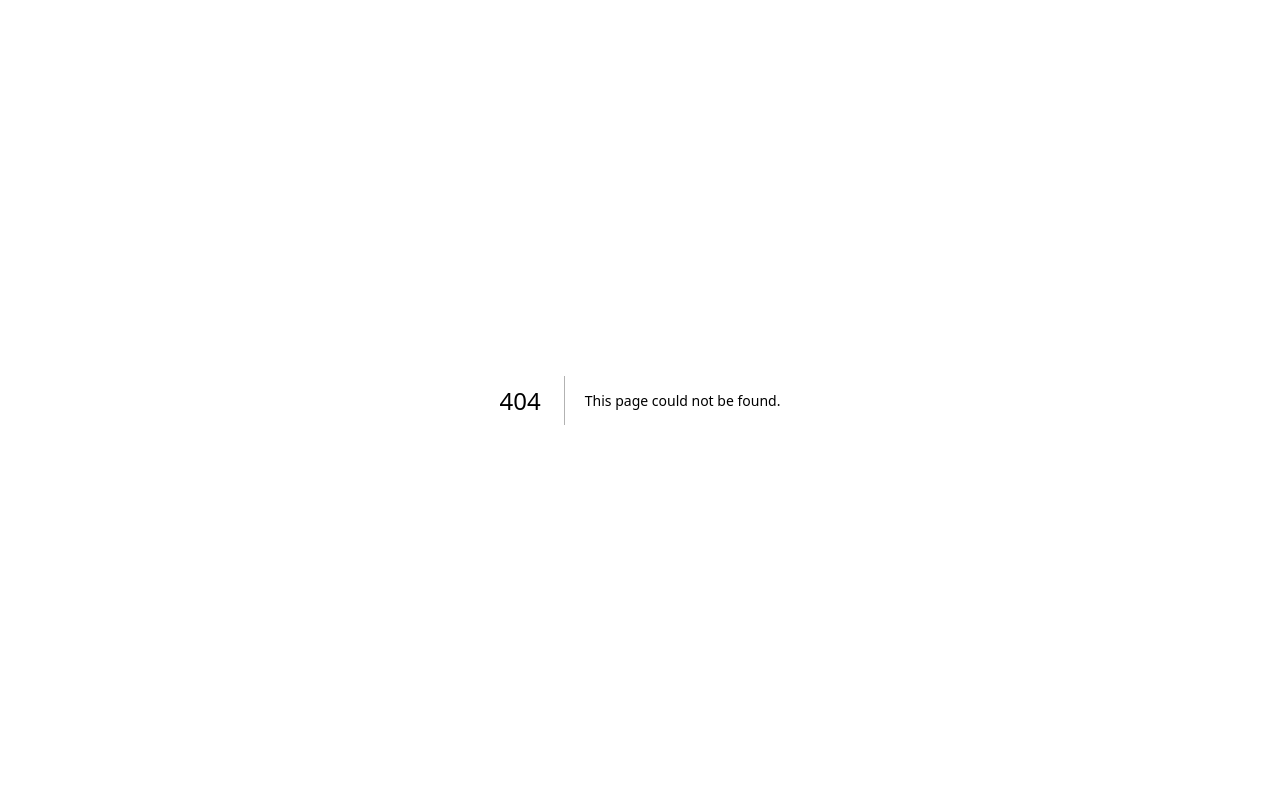
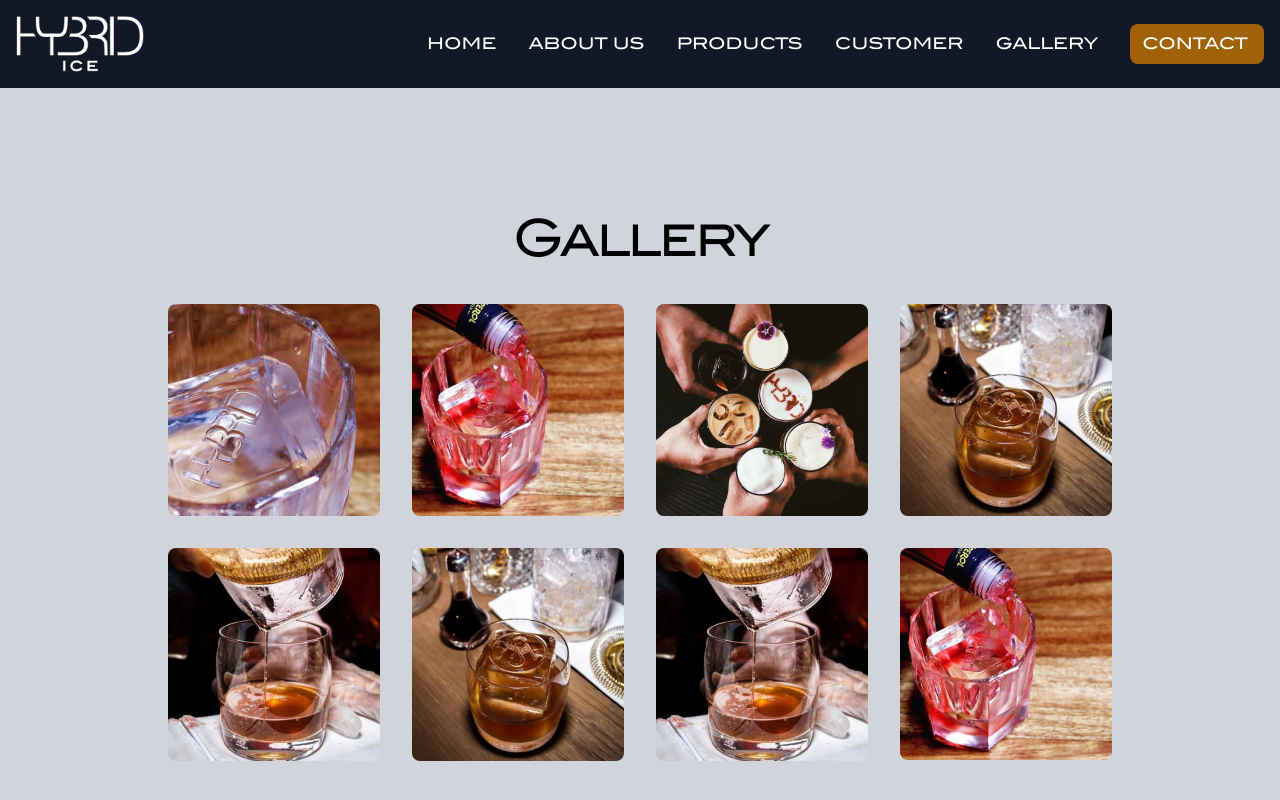
Before and after one commit to Eaj-JPN/hybrid-ice, a Next.js app: page /gallery in a window 1280 px wide. Before the commit this address had no page. Shown: the top 800 px of the page. Built offline with nearby package versions, Linux system fonts and the light colour scheme.

Commit message:
add details revise product add gallery

```diff
--- /dev/null
+++ b/app/gallery/page.tsx
@@ -0,0 +1,150 @@
+"use client";
+
+import React from "react";
+import Image from "next/image";
+import localFont from "next/font/local";
+
+import Lenis from "@studio-freight/lenis";
+import { useEffect, useRef } from "react";
+
+import PageFooter from "@/components/PageFooter";
+import PageHeaderAlt from "@/components/PageHeaderAlt";
+
+const BlairM = localFont({ src: "../../fonts/BlairMedium.otf" });
+const BlairL = localFont({ src: "../../fonts/BlairLight.otf" });
+
+const page = () => {
+  // Smooth Scrolling
+  useEffect(() => {
+    const lenis = new Lenis();
+
+    lenis.on("scroll", (e) => {
+      console.log(e);
+    });
+
+    function raf(time) {
+      lenis.raf(time);
+      requestAnimationFrame(raf);
+    }
+    requestAnimationFrame(raf);
+  }, []);
+
+  return (
+    <main>
+      <div className="bg-gray-900">
+        <PageHeaderAlt />
+      </div>
+
+      {/* Gallery */}
+      <section
+        id="Gallery"
+        className=" flex flex-col items-center justify-center min-h-screen h-fit bg-gray-300 overflow-hidden"
+      >
+        <div className="p-10 h-fit flex items-center text-center justify-center">
+          <div className="w-full mx-auto space-y-10">
+            {/* Title */}
+            <div className={BlairL.className}>
+              <h1 className="text-4xl lg:text-5xl font-bold text-black">
+                Gallery
+              </h1>
+            </div>
+
+            {/* Images Grid*/}
+            <div className="grid grid-cols-2 md:grid-cols-3 xl:grid-cols-4 gap-8 px-10 xl:px-32">
+              {/* Image */}
+              <div className="h-auto max-w-full  hover:shadow-md">
+                <Image
+                  className="rounded-lg"
+                  src="/assets/image1.webp"
+                  width={1000}
+                  height={1000}
+                  alt=""
+                />
+              </div>
+
+              {/* Image */}
+              <div className="h-auto max-w-full  hover:shadow-md">
+                <Image
+                  className="rounded-lg"
+                  src="/assets/image3.webp"
+                  width={1000}
+                  height={1000}
+                  alt=""
+                />
+              </div>
+
+              {/* Image */}
+              <div className="h-auto max-w-full  hover:shadow-md">
+                <Image
+                  className="rounded-lg"
+                  src="/assets/image5.webp"
+                  width={1000}
+                  height={1000}
+                  alt=""
+                />
+              </div>
+
+              {/* Image */}
+              <div className="h-auto max-w-full  hover:shadow-md">
+                <Image
+                  className="rounded-lg"
+                  src="/assets/image2.webp"
+                  width={1000}
+                  height={1000}
+                  alt=""
+                />
+              </div>
+
+              {/* Image */}
+              <div className="h-auto max-w-full  hover:shadow-md">
+                <Image
+                  className="rounded-lg"
+                  src="/assets/image4.webp"
+                  width={1000}
+                  height={1000}
+                  alt=""
+                />
+              </div>
+
+              {/* Image */}
+              <div className="h-auto max-w-full  hover:shadow-md">
+                <Image
+                  className="rounded-lg"
+                  src="/assets/image2.webp"
+                  width={1000}
+                  height={1000}
+                  alt=""
+                />
+              </div>
+
+              {/* Image */}
+              <div className="h-auto max-w-full  hover:shadow-md">
+                <Image
+                  className="rounded-lg"
+                  src="/assets/image4.webp"
+                  width={1000}
+                  height={1000}
+                  alt=""
+                />
+              </div>
+
+              {/* Image */}
+              <div className="h-auto max-w-full  hover:shadow-md">
+                <Image
+                  className="rounded-lg"
+                  src="/assets/image3.webp"
+                  width={1000}
+                  height={1000}
+                  alt=""
+                />
+              </div>
+            </div>
+          </div>
+        </div>
+      </section>
+      <PageFooter />
+    </main>
+  );
+};
+
+export default page;
--- a/app/product/page.tsx
+++ b/app/product/page.tsx
@@ -1,106 +1,87 @@
-'use client'
+"use client";
 
-import React from 'react'
-import localFont from 'next/font/local'
-import Link from 'next/link'
-import { useEffect, useRef } from 'react'
-import Image from 'next/image'
-import Lenis from '@studio-freight/lenis'
+import React from "react";
+import localFont from "next/font/local";
+import Link from "next/link";
+import { useEffect, useRef } from "react";
+import Image from "next/image";
+import Lenis from "@studio-freight/lenis";
 
-import PageFooter from '@/components/PageFooter'
-import PageHeaderAlt from '@/components/PageHeaderAlt'
+import PageFooter from "@/components/PageFooter";
+import PageHeaderAlt from "@/components/PageHeaderAlt";
 
-const BlairM = localFont({src: '../../fonts/BlairMedium.otf'})
-const BlairL = localFont({src: '../../fonts/BlairLight.otf'})
+const BlairM = localFont({ src: "../../fonts/BlairMedium.otf" });
+const BlairL = localFont({ src: "../../fonts/BlairLight.otf" });
 
 const page = () => {
+  // Smooth Scrolling
+  useEffect(() => {
+    const lenis = new Lenis();
 
-// Smooth Scrolling
-useEffect ( () => {
-    const lenis = new Lenis()
-
-    lenis.on('scroll', (e) => {
-      console.log(e)
-    })
+    lenis.on("scroll", (e) => {
+      console.log(e);
+    });
 
     function raf(time) {
-      lenis.raf(time)
-      requestAnimationFrame(raf)
+      lenis.raf(time);
+      requestAnimationFrame(raf);
     }
-    requestAnimationFrame(raf)
+    requestAnimationFrame(raf);
   }, []);
 
   return (
     <main>
-        <div className='bg-gray-900'>
-          <PageHeaderAlt/>
+      <div className="bg-gray-900">
+        <PageHeaderAlt />
       </div>
 
       {/* Landing */}
-        <section className='m-0 flex flex-col min-h-screen h-screen bg-no-repeat bg-fill bg-[url(/assets/bg4.jpg)] overflow-hidden'>
-          <div className=' h-screen w-screen bg-black bg-opacity-50'>
-
+      <section className="m-0 flex flex-col min-h-screen h-screen bg-no-repeat bg-fill bg-[url(/assets/bg4.jpg)] overflow-hidden">
+        <div className=" h-screen w-screen bg-black bg-opacity-50">
           {/* Text */}
-            <div className='flex h-screen items-center justify-center'>
-              <div className='text-center text-white w-4/6 space-y-8'>
-
+          <div className="flex h-screen items-center justify-center">
+            <div className="text-center text-white w-4/6 space-y-8">
               <div className={BlairM.className}>
-                  <h1 className="text-5xl lg:text-6xl">
-                    OUR PRODUCTS
-                  </h1>
-                </div>
-
+                <h1 className="text-5xl lg:text-6xl">OUR PRODUCTS</h1>
               </div>
             </div>
-
+          </div>
         </div>
       </section>
 
-        {/* Founders */}
-        <section className='py-16 px-32 flex flex-col items-center justify-center min-h-screen h-fit bg-gray-300 overflow-hidden'>
-        <div className='p-10 h-fit flex items-center justify-center'>
-              <div className='w-full mx-auto space-y-10'>
-
+      {/* Product */}
+      <section className="py-16 px-8 lg:px-32 flex flex-col items-center justify-center min-h-screen h-fit bg-gray-300 overflow-hidden">
+        <div className="p-10 h-fit flex items-center justify-center">
+          <div className="w-full mx-auto space-y-10">
             {/* Title */}
             <div className={BlairL.className}>
-                  <h1 className='text-4xl lg:text-5xl font-bold text-black pb-10 text-center'>
+              <h1 className="text-4xl lg:text-5xl font-bold text-black pb-10 text-center">
                 SIZES AND PRICES
               </h1>
             </div>
 
             {/* Product Grid */}
-                <div className="grid grid-cols-1 grid-rows-3 gap-4">
+            <div className="grid grid-cols-1 grid-rows-3 gap-4 ">
               {/* Cube */}
-                    <div className='lg:flex gap-x-16 p-8'>
-                      {/* Image */}
-                      <div className='h-fit w-auto flex justify-center text-center items-center'>
+              <div className="w-full h-auto flex flex-col lg:flex-row gap-x-4 p-2">
+                <div className="h-full lg:w-1/2 flex lg:justify-center items-center ">
+                  <div className="lg:h-96 lg:w-96 w-80 h-80">
                     <Image
-                        className=' rounded-lg object-cover hover:shadow-lg '
-                        src='/assets/ProductCube.png'
+                      className=" rounded-lg object-cover hover:shadow-lg "
+                      src="/assets/ProductCube.png"
                       width={1000}
                       height={1000}
                       alt=""
                     />
                   </div>
-
-                      {/* Description */}
-                      <div className='pt-4'>
-                        <div className='text-black space-y-4'>
+                </div>
+                <div className="h-full lg:w-1/2 lg:px-4 pt-4">
                   <div className={BlairL.className}>
-                                <h1 className='text-3xl font-bold '>
-                                    CUBE
-                                </h1>
+                    <h1 className="text-4xl font-bold pb-4 w-96">CUBE</h1>
                   </div>
-                            <p className='text-xl font-bold'>
-                                RP. 6,500-
-                            </p>
-                            <p className='text-l'>
-                            Maecenas et auctor magna. In porttitor sapien euismod ex lacinia imperdiet. Nullam tincidunt lobortis ante, non vehicula diam molestie a. Quisque semper sit amet quam blandit dignissim. Nam nec porta est. Nulla nunc nulla, ultricies eu urna non, tincidunt facilisis justo. Phasellus ut neque consequat ante faucibus posuere.
-                            </p>
-                            <p className='text-xl font-bold'>
-                                Sizes Available
-                            </p>
-                            <ul className='list-disc pl-8'>
+                  <p className="text-xl font-bold pb-4">RP. 6,500-</p>
+                  <p className="text-xl font-bold pb-4">Sizes Available</p>
+                  <ul className="list-disc pl-8">
                     <li>4x4x4</li>
                     <li>4x4x4</li>
                     <li>4x4x4</li>
@@ -110,39 +91,27 @@ useEffect ( () => {
                   </ul>
                 </div>
               </div>
-                    </div>
 
               {/* Rectangle */}
-                    <div className='lg:flex gap-x-16 p-8'>
-                      {/* Image */}
-                      <div className='h-fit w-auto flex justify-center text-center items-center'>
+              <div className="w-full h-auto flex flex-col lg:flex-row gap-x-4 p-2">
+                <div className="h-full lg:w-1/2 flex lg:justify-center items-center ">
+                  <div className="lg:h-96 lg:w-96 w-80 h-80">
                     <Image
-                        className=' rounded-lg object-cover hover:shadow-lg '
-                        src='/assets/ProductRect.png'
+                      className=" rounded-lg object-cover hover:shadow-lg "
+                      src="/assets/ProductRect.png"
                       width={1000}
                       height={1000}
                       alt=""
                     />
                   </div>
-
-                      {/* Description */}
-                      <div className='pt-4'>
-                        <div className='text-black space-y-4'>
+                </div>
+                <div className="h-full lg:w-1/2 lg:px-4 pt-4">
                   <div className={BlairL.className}>
-                                <h1 className='text-3xl font-bold '>
-                                    Rectangle
-                                </h1>
+                    <h1 className="text-4xl font-bold pb-4 w-96">Rectangle</h1>
                   </div>
-                            <p className='text-xl font-bold'>
-                                RP. 6,500-
-                            </p>
-                            <p className='text-l'>
-                            Maecenas et auctor magna. In porttitor sapien euismod ex lacinia imperdiet. Nullam tincidunt lobortis ante, non vehicula diam molestie a. Quisque semper sit amet quam blandit dignissim. Nam nec porta est. Nulla nunc nulla, ultricies eu urna non, tincidunt facilisis justo. Phasellus ut neque consequat ante faucibus posuere.
-                            </p>
-                            <p className='text-xl font-bold'>
-                                Sizes Available
-                            </p>
-                            <ul className='list-disc pl-8'>
+                  <p className="text-xl font-bold pb-4">RP. 6,500-</p>
+                  <p className="text-xl font-bold pb-4">Sizes Available</p>
+                  <ul className="list-disc pl-8">
                     <li>4x4x4</li>
                     <li>4x4x4</li>
                     <li>4x4x4</li>
@@ -152,39 +121,27 @@ useEffect ( () => {
                   </ul>
                 </div>
               </div>
-                    </div>
 
               {/* Sphere */}
-                    <div className='lg:flex gap-x-16 p-8'>
-                      {/* Image */}
-                      <div className='h-fit w-auto flex justify-center text-center items-center'>
+              <div className="w-full h-auto flex flex-col lg:flex-row gap-x-4 p-2">
+                <div className="h-full lg:w-1/2 flex lg:justify-center items-center ">
+                  <div className="lg:h-96 lg:w-96 w-80 h-80">
                     <Image
-                        className=' rounded-lg object-cover hover:shadow-lg '
-                        src='/assets/ProductSphr.png'
+                      className=" rounded-lg object-cover hover:shadow-lg "
+                      src="/assets/ProductSphr.png"
                       width={1000}
                       height={1000}
                       alt=""
                     />
                   </div>
-
-                      {/* Description */}
-                      <div className='pt-4'>
-                        <div className='text-black space-y-4'>
+                </div>
+                <div className="h-full lg:w-1/2 lg:px-4 pt-4">
                   <div className={BlairL.className}>
-                                <h1 className='text-3xl font-bold '>
-                                    Sphere
-                                </h1>
+                    <h1 className="text-4xl font-bold pb-4 w-96">Sphere</h1>
                   </div>
-                            <p className='text-xl font-bold'>
-                                RP. 6,500-
-                            </p>
-                            <p className='text-l'>
-                            Maecenas et auctor magna. In porttitor sapien euismod ex lacinia imperdiet. Nullam tincidunt lobortis ante, non vehicula diam molestie a. Quisque semper sit amet quam blandit dignissim. Nam nec porta est. Nulla nunc nulla, ultricies eu urna non, tincidunt facilisis justo. Phasellus ut neque consequat ante faucibus posuere.
-                            </p>
-                            <p className='text-xl font-bold'>
-                                Sizes Available
-                            </p>
-                            <ul className='list-disc pl-8'>
+                  <p className="text-xl font-bold pb-4">RP. 6,500-</p>
+                  <p className="text-xl font-bold pb-4">Sizes Available</p>
+                  <ul className="list-disc pl-8">
                     <li>4x4x4</li>
                     <li>4x4x4</li>
                     <li>4x4x4</li>
@@ -196,14 +153,12 @@ useEffect ( () => {
               </div>
             </div>
           </div>
-
-              </div>
         </div>
       </section>
 
-        <PageFooter/>
+      <PageFooter />
     </main>
-  )
-}
+  );
+};
 
-export default page
+export default page;
--- a/components/PageHeaderAlt.tsx
+++ b/components/PageHeaderAlt.tsx
@@ -77,7 +77,7 @@ const PageHeaderAlt = () => {
 
           <li className={BlairM.className}>
             <Link
-              href="/"
+              href="/gallery"
               className="block py-2 pl-3 pr-4 text-white rounded hover:bg-gray-100 hover:bg-opacity-30 md:hover:bg-transparent md:border-0 md:hover:text-yellow-700 md:p-0"
             >
               GALLERY
@@ -155,7 +155,7 @@ const PageHeaderAlt = () => {
 
               <li className={BlairM.className}>
                 <Link
-                  href="/"
+                  href="/gallery"
                   onClick={smallNavbar}
                   className="block py-2 pl-3 pr-4 text-white rounded hover:bg-gray-100 hover:bg-opacity-30 md:hover:bg-transparent md:border-0 md:hover:text-yellow-700 md:p-0"
                 >
```
Also changed, not shown: app/about/page.tsx (+83 -93 lines). Lines whose indentation alone changed are shown as unchanged.
